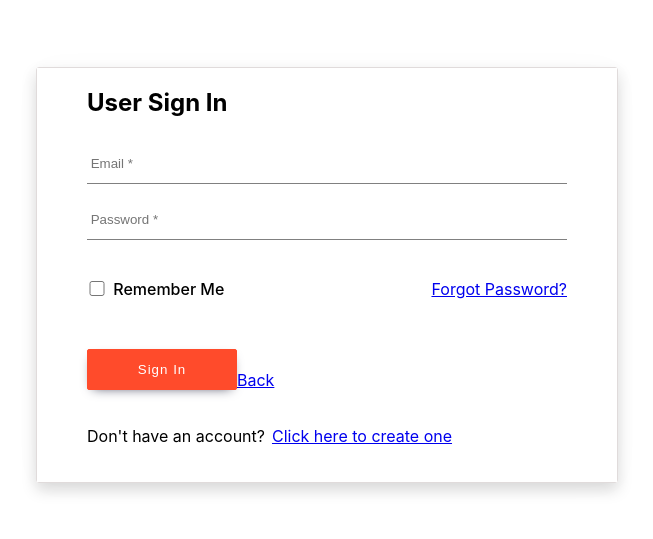
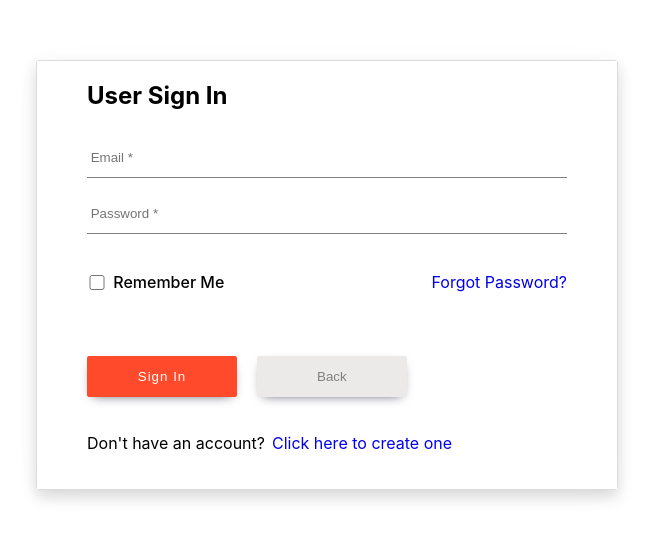
Before and after one commit to pressR2/figuresFlow, a React (Create React App) app: page /signIn in a window 1280 px wide. Shown: the part 125-664 px from the top of the page, without its empty margins (313-966 px from the left). Built offline with nearby package versions, Linux system fonts and the light colour scheme; no server answers.

Commit message:
[RM-25] - rename classes and fix buttons style

```diff
--- a/src/components/forms/auth/SignForms.css
+++ b/src/components/forms/auth/SignForms.css
@@ -33,7 +33,7 @@ input {
 .inner-input {
     display: flex;
     flex-direction: row;
-    margin: 25px 0;
+    margin: 25px 0 8px;
     justify-content: space-between;
     align-items: center;
 }
@@ -52,22 +52,23 @@ input {
     display: flex;
     flex-direction: row;
     align-items: flex-end;
-    margin-top: 20px;
+    margin-top: 50px;
 }
 
-.back-to-home {
+.back_bt {
     background-color: #ece9e9;
     color: #808080;
-    font-size: 14px;
+    font-size: 13.33px;
     box-shadow: 0px 4px 12px -6px rgba(66, 68, 90, 1);
     transition: all ease 0.2s;
     text-decoration: none;
-    padding: 11.5px 58.5px;
+    padding: 13px 60px;
     border-radius: 2px;
     margin-left: 20px;
     font-family: "Arial";
 }
 
+.reset_bt,
 .sign-in_bt,
 .sign-up_bt {
     width: 150px;
@@ -81,13 +82,10 @@ input {
     transition: all ease 0.2s;
 }
 
-.sign-up_bt {
-    margin-top: 30px;
-}
-
+.reset_bt:hover,
 .sign-in_bt:hover,
 .sign-up_bt:hover,
-.back-to-home:hover {
+.back_bt:hover {
     cursor: pointer;
     transform: translateY(-2px);
     box-shadow: 0px 10px 20px 2px rgba(104, 68, 68, 0.22);
@@ -104,7 +102,7 @@ input {
     margin-right: 7px;
 }
 
-.sign-in_link,
+.sign_link,
 .forgot-password_link {
     text-decoration: none;
 }
```
